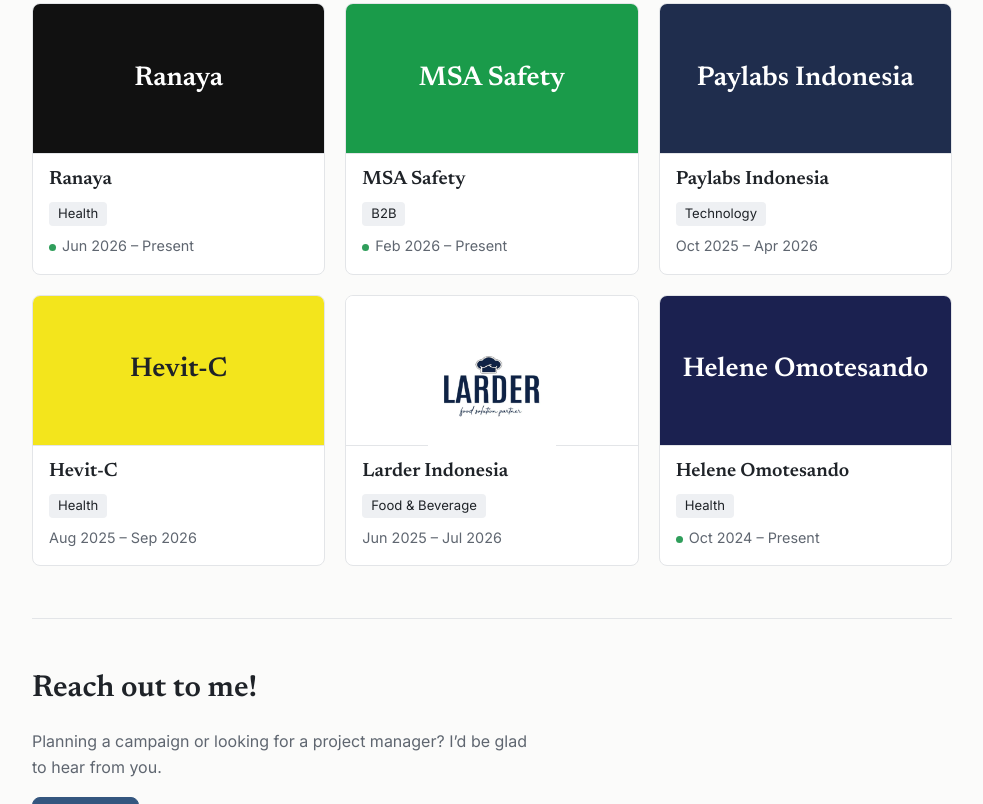
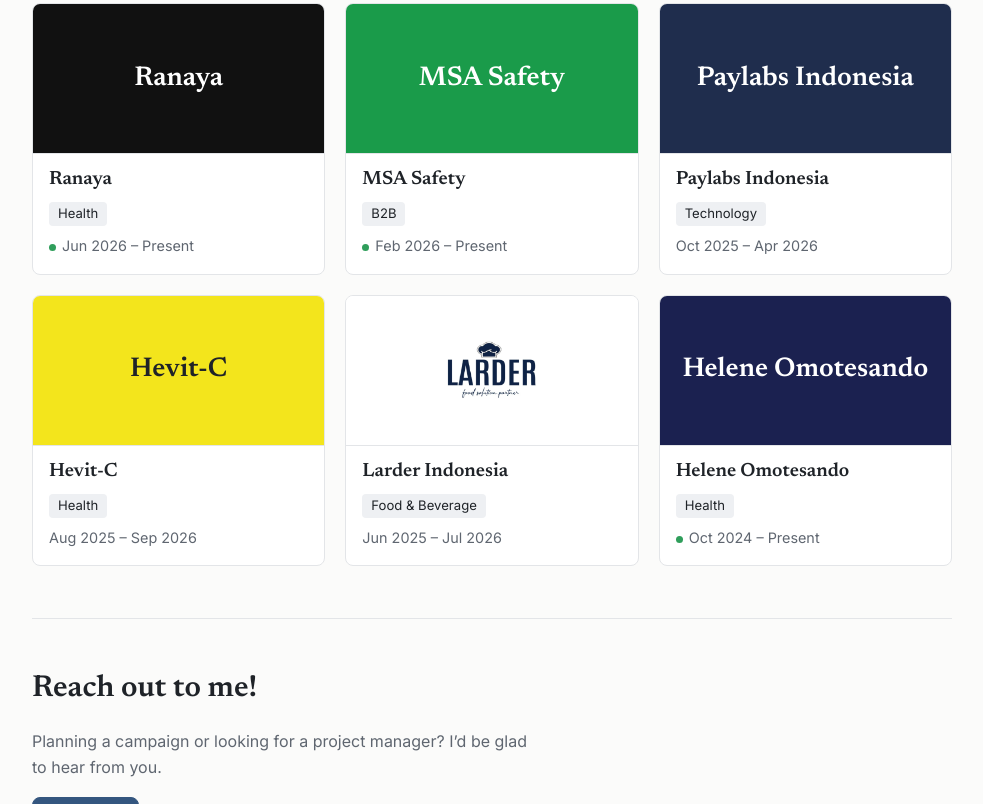
Before and after one commit to rsoetoto-netizen/rezi-portfolio, a plain HTML site: page index.html in a window 1280 px wide. Shown: the part 1104-1908 px from the top of the page, without its empty margins (148-1131 px from the left). Drawn offline with Linux system fonts and the light colour scheme.

Commit message:
index.html

```diff
--- a/index.html
+++ b/index.html
@@ -45,8 +45,12 @@ ul{margin:0;padding:0}
 .card{overflow:hidden;border:1px solid var(--line);border-radius:8px;background:var(--surface);cursor:pointer}
 .card:hover{border-color:var(--accent)}
 .card:focus-visible{outline:2px solid var(--accent);outline-offset:3px}
-.logo{display:grid;place-items:center;height:150px;padding:0 16px;border-bottom:1px solid var(--line);background:var(--lb,#fff);color:var(--lf,#1f2328);font:600 1.7rem/1.2 Newsreader,Georgia,serif;text-align:center}
-.logo img{max-width:70%;max-height:70%;object-fit:contain}
+.logo{display:grid;place-items:center;height:150px;padding:0 16px;border-bottom:1px solid var(--line);background:var(--lb,#fff);color:var(--lf,#1f2328);font:600 1.7rem/1.2 Newsreader,Georgia,serif;text-align:center;overflow:hidden;min-width:0}
+/* Campaign logo: controlled dimensions prevent oversized images */
+.card .logo img{display:block;width:min(190px,80%);height:118px;max-width:100%;object-fit:contain;object-position:center}
+/* Popup logo is independently sized and contained within its banner */
+.dlg-head .logo img{display:block;width:min(160px,65%);height:145px;max-width:100%;object-fit:contain;object-position:center}
+@media (max-width:600px){.dlg-head .logo img{width:min(140px,65%);height:120px}}
 .meta{padding:14px 16px 16px}
 .meta h3{margin-bottom:8px;font-size:1.2rem}
 .pill{display:inline-block;padding:1px 9px;border-radius:4px;background:var(--pill);font-size:.82rem}
```
